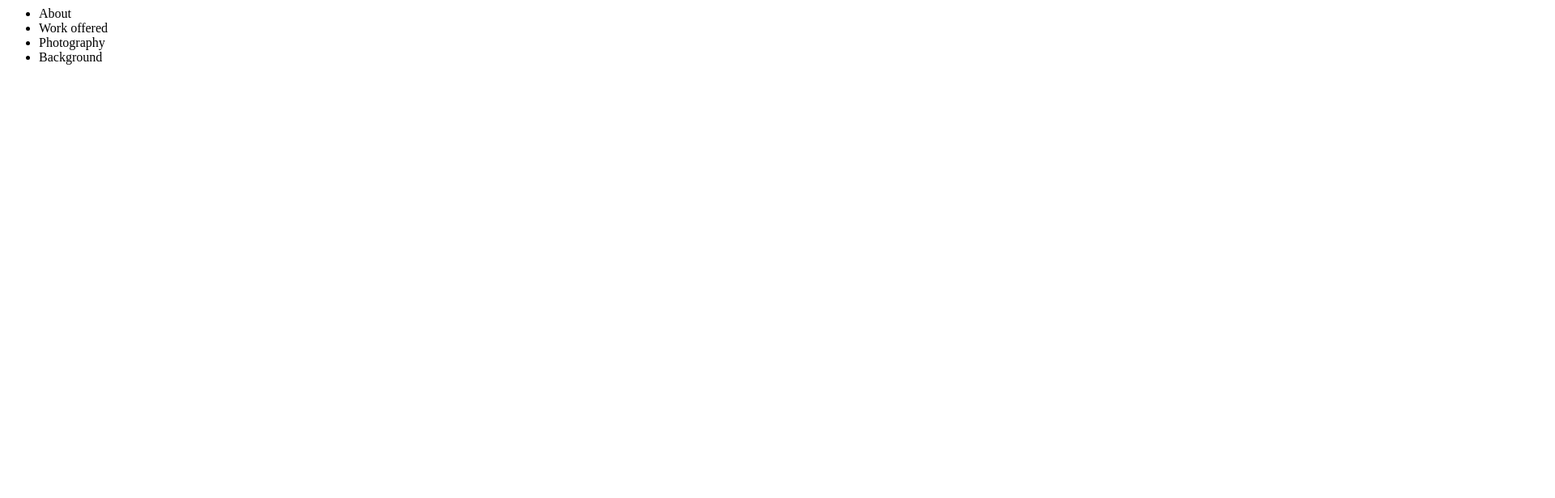
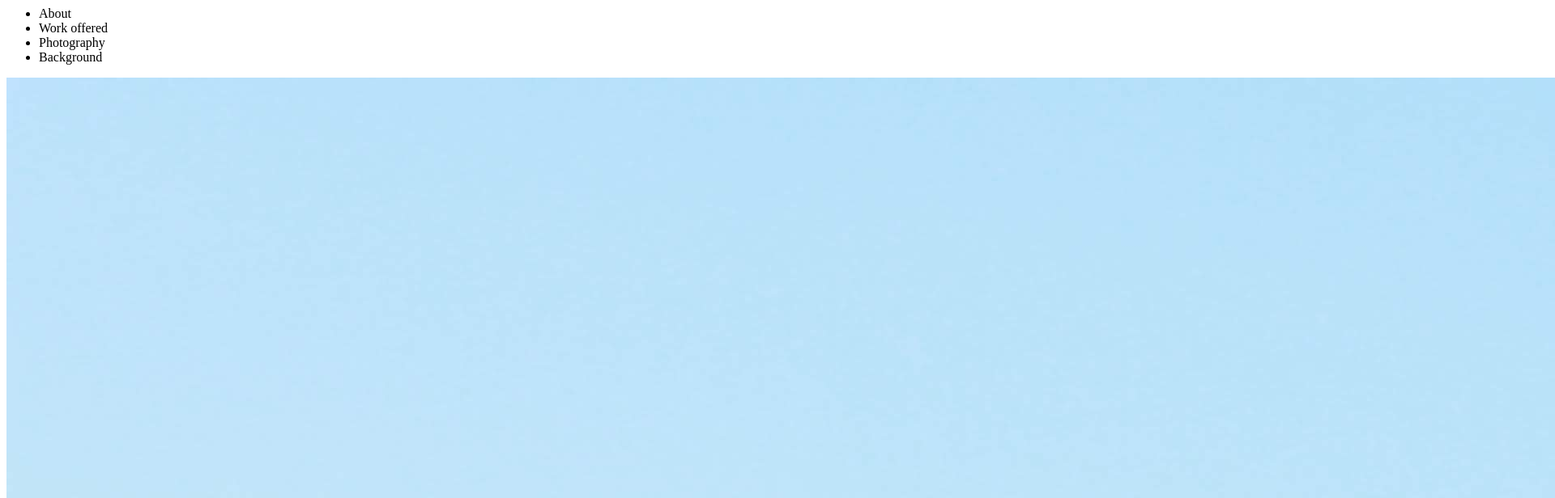
Before and after one commit to tylersullivan21/portfolio, a plain HTML site: page index.html in a window 1280 px wide. Shown: the top 616 px of the page at 81% size, 1920 px wide, since content can reach past the window. Drawn offline with Linux system fonts and the light colour scheme.

Commit message:
added cover image

```diff
--- a/index.html
+++ b/index.html
@@ -22,7 +22,11 @@
 
 
 
-    <div class="cover-image"></div>
+    <div class="cover-image">
+        <img src="img/cover-image.JPG" alt="image of me holding camera" class="cover">
+    </div>
+
+
     <div class="about-me"></div>
     <div class="work-offered"></div>
     <div class="work-experience"></div>
```
